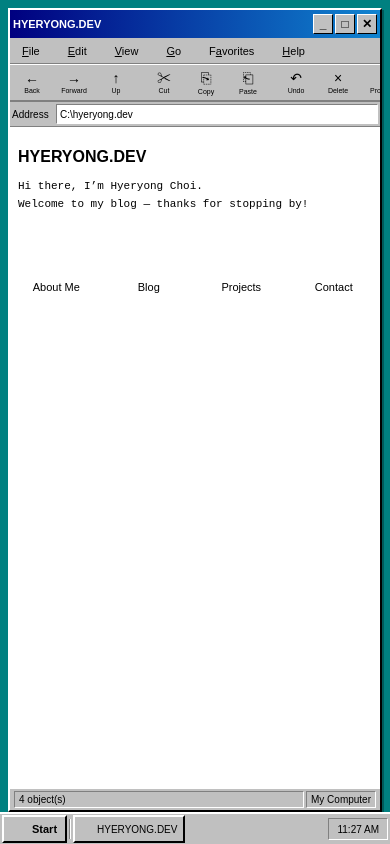
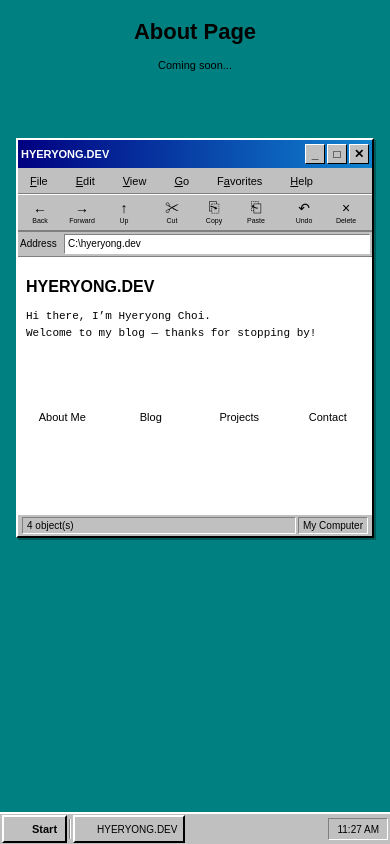
Before and after one commit to HyeryongChoi/hyeryong.dev, a Next.js app: page /about in a window 390 px wide. Built offline with nearby package versions, Linux system fonts and the light colour scheme; some icons are missing.

Commit message:
feat: 모바일 대응 및 창 크기 조정
- 모바일 화면에서의 창 크기 및 위치 조정
- 모바일에서 드래그 기능 비활성화
- 툴바 버튼의 스타일 통일 및 폰트 크기 조정
- 클라이언트 마운트 감지 추가로 렌더링 안정성 향상

```diff
--- a/src/app/globals.css
+++ b/src/app/globals.css
@@ -84,6 +84,17 @@ body {
   box-shadow: 2px 2px 0 rgba(0,0,0,0.3);
   display: flex;
   flex-direction: column;
+  position: absolute;
+  top: var(--window-top, 10%);
+  left: var(--window-left, 50%);
+  transform: var(--window-transform, translateX(-50%));
+  width: 600px;
+  height: 400px;
+}
+
+.music-player-window {
+  width: 800px;
+  height: 600px;
 }
 
 .win95-title-bar {
@@ -181,6 +192,18 @@ body {
   font-size: 10px;
   color: var(--win98-black);
   position: relative;
+}
+
+.toolbar-button span {
+  color: #000;
+}
+
+.toolbar-button span:first-child {
+  font-size: 16px;
+}
+
+.toolbar-button span:last-child {
+  font-size: 8px;
 }
 
 .toolbar-button:hover {
@@ -667,12 +690,21 @@ body {
 
   /* Explorer 창 모바일 대응 */
   .explorer-window {
-    width: calc(100vw - 16px) !important;
-    height: calc(100vh - 40px) !important;
-    max-width: 100vw !important;
-    left: 8px !important;
-    top: 8px !important;
-    transform: none !important;
+    width: calc(100vw - 32px);
+    height: 400px;
+    max-width: 100vw;
+    left: 16px;
+    top: 40%;
+    transform: translateY(-50%);
+  }
+
+  .music-player-window {
+    width: calc(100vw - 32px);
+    height: 400px;
+    max-width: 100vw;
+    left: 16px;
+    top: 50%;
+    transform: translateY(-50%);
   }
 
   /* 타이틀바 */
@@ -712,11 +744,11 @@ body {
   }
 
   .toolbar-button span:first-child {
-    font-size: 14px !important;
+    font-size: 14px;
   }
 
   .toolbar-button span:last-child {
-    font-size: 7px !important;
+    font-size: 7px;
   }
 
   .toolbar-separator {
--- a/src/app/page.tsx
+++ b/src/app/page.tsx
@@ -1,5 +1,6 @@
 "use client";
 
+import { useState, useEffect } from "react";
 import { useWindow } from "@/contexts/WindowContext";
 import {
   WindowsMyComputer2,
@@ -13,6 +14,16 @@ import {
 
 export default function Home() {
   const { setShowExplorerWindow, setShowMusicPlayer, bringToFront, setShowStartMenu } = useWindow();
+  const [isMobile, setIsMobile] = useState(false);
+
+  useEffect(() => {
+    const checkMobile = () => {
+      setIsMobile(window.innerWidth <= 768);
+    };
+    checkMobile();
+    window.addEventListener('resize', checkMobile);
+    return () => window.removeEventListener('resize', checkMobile);
+  }, []);
 
   const handleMyComputerClick = () => {
     setShowExplorerWindow(true);
@@ -33,6 +44,7 @@ export default function Home() {
           <button
             className="desktop-icon"
             onDoubleClick={handleMyComputerClick}
+            onClick={isMobile ? handleMyComputerClick : undefined}
           >
             <div className="icon-image flex items-center justify-center">
               <WindowsMyComputer2 size={32} />
@@ -78,6 +90,7 @@ export default function Home() {
           <button
             className="desktop-icon"
             onDoubleClick={handleMusicClick}
+            onClick={isMobile ? handleMusicClick : undefined}
           >
             <div className="icon-image flex items-center justify-center">
               <WindowsCDROMDrive size={32} />
--- a/src/components/ExplorerWindow.tsx
+++ b/src/components/ExplorerWindow.tsx
@@ -23,16 +23,23 @@ export function ExplorerWindow() {
   const [isDragging, setIsDragging] = useState(false);
   const [dragOffset, setDragOffset] = useState({ x: 0, y: 0 });
   const [isMobile, setIsMobile] = useState(false);
+  const [mounted, setMounted] = useState(false);
+
+  // 클라이언트 마운트 감지
+  useEffect(() => {
+    setMounted(true);
+  }, []);
 
   // 모바일 감지
   useEffect(() => {
+    if (!mounted) return;
     const checkMobile = () => {
       setIsMobile(window.innerWidth <= 768);
     };
     checkMobile();
     window.addEventListener('resize', checkMobile);
     return () => window.removeEventListener('resize', checkMobile);
-  }, []);
+  }, [mounted]);
 
   const handleTitleBarMouseDown = (e: React.MouseEvent) => {
     if (isMobile) return; // 모바일에서는 드래그 비활성화
@@ -117,22 +124,19 @@ export function ExplorerWindow() {
       className="explorer-window"
       onClick={() => bringToFront("explorer")}
       style={{
-        position: "absolute",
-        top: windowPosition.y || "10%",
-        left: windowPosition.x || "50%",
-        transform: windowPosition.x ? "none" : "translateX(-50%)",
-        width: "600px",
-        height: "400px",
+        '--window-top': windowPosition.y > 0 ? `${windowPosition.y}px` : '10%',
+        '--window-left': windowPosition.x > 0 ? `${windowPosition.x}px` : '50%',
+        '--window-transform': windowPosition.x > 0 ? 'none' : 'translateX(-50%)',
         cursor: isDragging ? "move" : "default",
         zIndex: explorerZIndex,
-      }}
+      } as React.CSSProperties}
     >
       {/* 타이틀바 */}
       <div
         className="win95-title-bar"
         onMouseDown={handleTitleBarMouseDown}
         onTouchStart={handleTitleBarTouchStart}
-        style={{ cursor: isMobile ? "default" : "move" }}
+        style={{ cursor: mounted && isMobile ? "default" : "move" }}
       >
         <span style={{ fontSize: "11px", userSelect: "none" }}>
           HYERYONG.DEV
@@ -185,49 +189,47 @@ export function ExplorerWindow() {
       {/* 툴바 */}
       <div className="explorer-toolbar">
         <button className="toolbar-button" onClick={() => router.back()}>
-          <span style={{ fontSize: "16px", color: "#000" }}>←</span>
-          <span style={{ fontSize: "8px", color: "#000" }}>Back</span>
+          <span>←</span>
+          <span>Back</span>
         </button>
         <button className="toolbar-button" onClick={() => router.forward()}>
-          <span style={{ fontSize: "16px", color: "#000" }}>→</span>
-          <span style={{ fontSize: "8px", color: "#000" }}>Forward</span>
+          <span>→</span>
+          <span>Forward</span>
         </button>
         <button className="toolbar-button" onClick={() => router.push('/')}>
-          <span style={{ fontSize: "16px", color: "#000" }}>↑</span>
-          <span style={{ fontSize: "8px", color: "#000" }}>Up</span>
+          <span>↑</span>
+          <span>Up</span>
         </button>
         <div className="toolbar-separator"></div>
         <button className="toolbar-button">
-          <span style={{ fontSize: "14px", color: "#000", lineHeight: "16px" }}>
-            ✂
-          </span>
-          <span style={{ fontSize: "8px", color: "#000" }}>Cut</span>
+          <span style={{ lineHeight: "16px" }}>✂</span>
+          <span>Cut</span>
         </button>
         <button className="toolbar-button">
-          <span style={{ fontSize: "16px", color: "#000" }}>⎘</span>
-          <span style={{ fontSize: "8px", color: "#000" }}>Copy</span>
+          <span>⎘</span>
+          <span>Copy</span>
         </button>
         <button className="toolbar-button">
-          <span style={{ fontSize: "16px", color: "#000" }}>⎗</span>
-          <span style={{ fontSize: "8px", color: "#000" }}>Paste</span>
+          <span>⎗</span>
+          <span>Paste</span>
         </button>
         <div className="toolbar-separator"></div>
         <button className="toolbar-button">
-          <span style={{ fontSize: "16px", color: "#000" }}>↶</span>
-          <span style={{ fontSize: "8px", color: "#000" }}>Undo</span>
+          <span>↶</span>
+          <span>Undo</span>
         </button>
         <button className="toolbar-button">
-          <span style={{ fontSize: "16px", color: "#000" }}>×</span>
-          <span style={{ fontSize: "8px", color: "#000" }}>Delete</span>
+          <span>×</span>
+          <span>Delete</span>
         </button>
         <div className="toolbar-separator"></div>
         <button className="toolbar-button">
-          <span style={{ fontSize: "16px", color: "#000" }}>⚙</span>
-          <span style={{ fontSize: "8px", color: "#000" }}>Properties</span>
+          <span>⚙</span>
+          <span>Properties</span>
         </button>
         <button className="toolbar-button">
-          <span style={{ fontSize: "16px", color: "#000" }}>☰</span>
-          <span style={{ fontSize: "8px", color: "#000" }}>Views</span>
+          <span>☰</span>
+          <span>Views</span>
         </button>
       </div>
 
--- a/src/components/Taskbar.tsx
+++ b/src/components/Taskbar.tsx
@@ -23,9 +23,16 @@ export function Taskbar() {
   const router = useRouter();
   const { showExplorerWindow, setShowExplorerWindow, showMusicPlayer, bringToFront, explorerZIndex, musicZIndex, showStartMenu, setShowStartMenu } = useWindow();
   const [currentTime, setCurrentTime] = useState("");
+  const [mounted, setMounted] = useState(false);
+
+  // 클라이언트 마운트 감지
+  useEffect(() => {
+    setMounted(true);
+  }, []);
 
   // 시간 업데이트
   useEffect(() => {
+    if (!mounted) return;
     const updateTime = () => {
       const now = new Date();
       const hours = now.getHours();
@@ -37,7 +44,7 @@ export function Taskbar() {
     updateTime();
     const interval = setInterval(updateTime, 1000);
     return () => clearInterval(interval);
-  }, []);
+  }, [mounted]);
 
   return (
     <>
@@ -137,8 +144,8 @@ export function Taskbar() {
             <span>Windows Media Player</span>
           </button>
         )}
-        <time className="clock">
-          <span>{currentTime}</span>
+        <time className="clock" suppressHydrationWarning>
+          <span suppressHydrationWarning>{currentTime}</span>
         </time>
       </footer>
     </>
```
Also changed, not shown: src/components/MusicPlayerWindow.tsx (+34 -32 lines).
